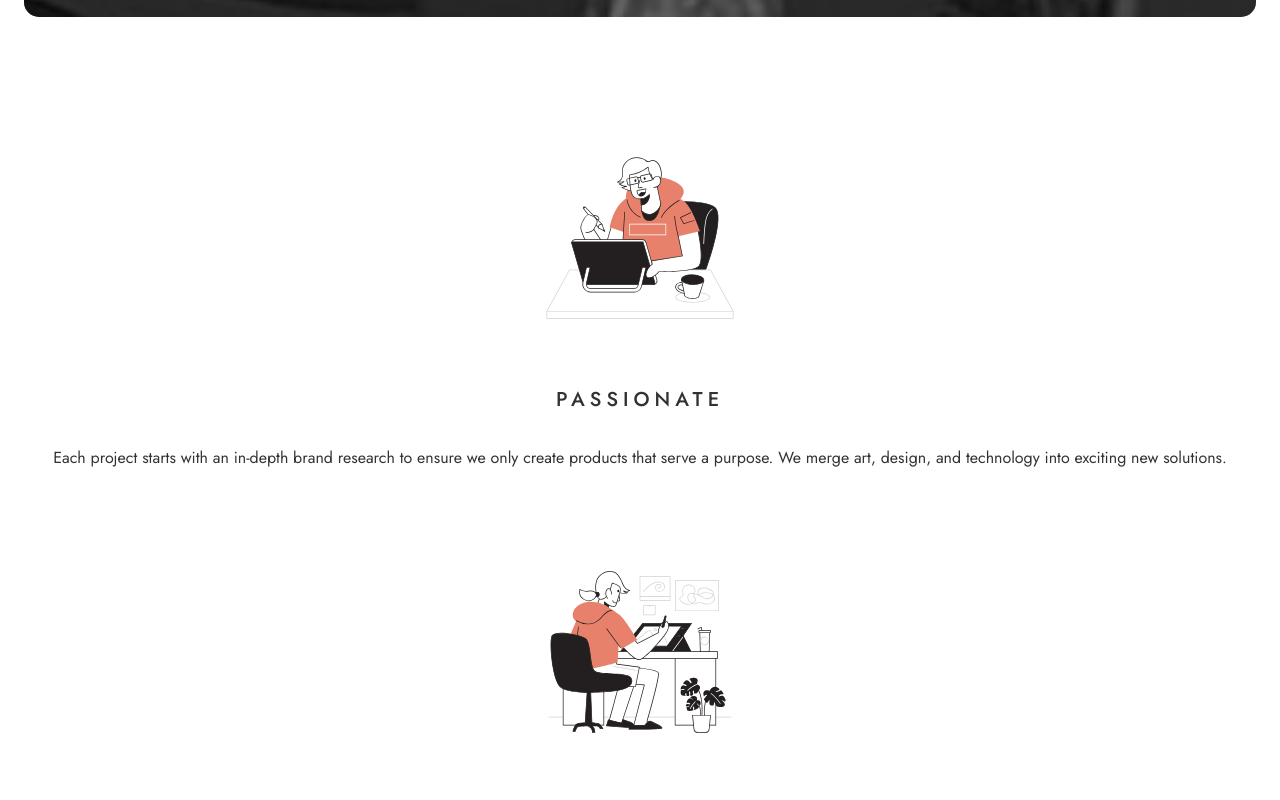
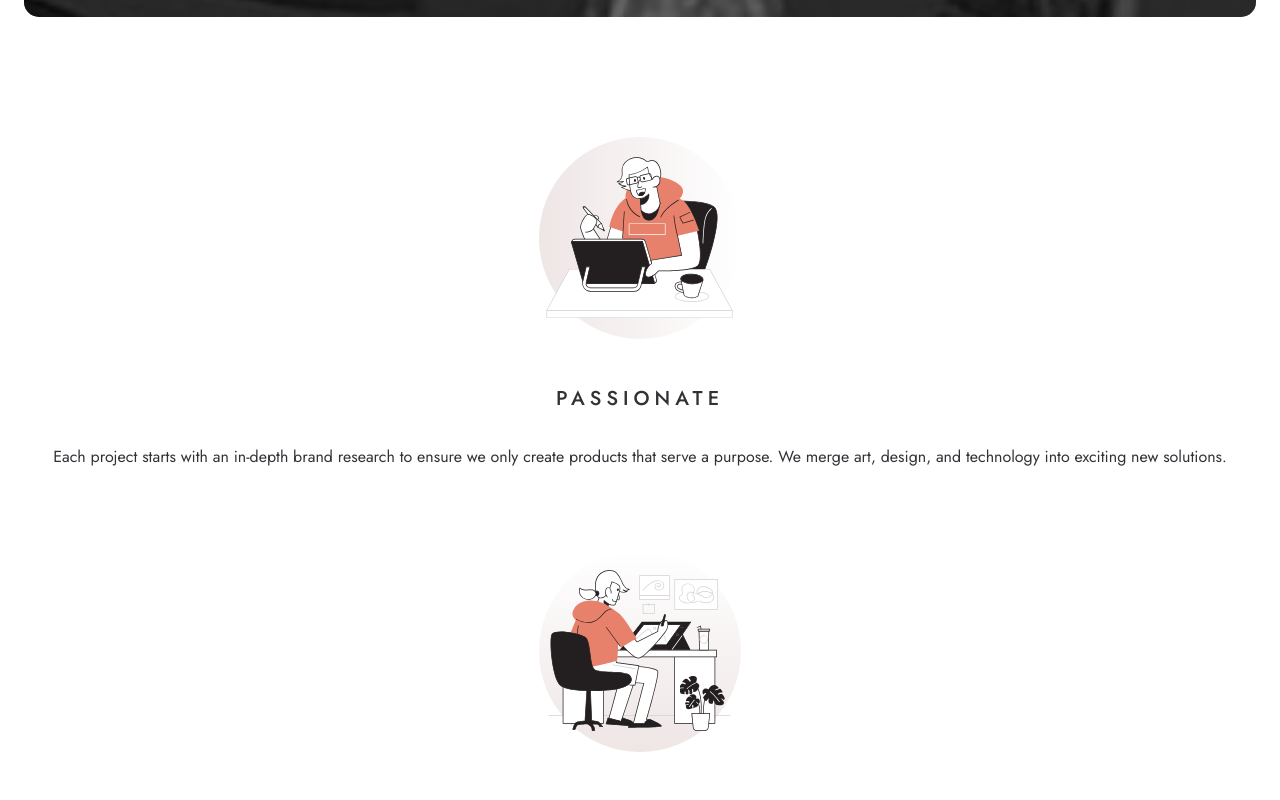
Before and after one commit to g-akca/designo, a React (Vite) app: page /#/ in a window 1280 px wide. Shown: the part 1840-2640 px from the top of the page. Built offline with nearby package versions, Linux system fonts and the light colour scheme.

Commit message:
Refactor CompanyValue component to include background pattern and improve image structure

```diff
--- a/src/components/home/CompanyValue.tsx
+++ b/src/components/home/CompanyValue.tsx
@@ -1,3 +1,5 @@
+import circlePattern from "/assets/shared/desktop/bg-pattern-small-circle.svg";
+
 type CompanyValueProps = {
   img: string;
   patternStyle?: string;
@@ -8,7 +10,10 @@ type CompanyValueProps = {
 function CompanyValue({ img, patternStyle, title, description }: CompanyValueProps) {
   return (
     <div className="flex flex-col gap-12 items-center">
-      <img src={img} alt="" className="w-50.5" />
+      <div className="relative w-50.5">
+        <img src={circlePattern} alt="" className={`absolute w-full ${patternStyle ?? ""}`} />
+        <img src={img} alt="" className="relative z-10 max-w-50.25" />
+      </div>
 
       <div className="flex flex-col gap-8 text-center">
         <h2 className="font-medium text-[20px] leading-base tracking-[5px] uppercase">{title}</h2>
```
